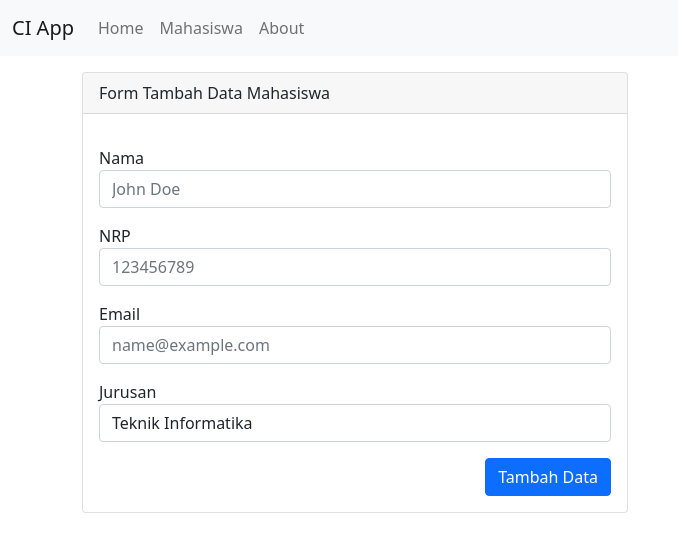
After one commit to akmalariq/CI3_hrms, a CodeIgniter app: page /github_CI3_hrms/index.php/mahasiswa/tambah in a window 1280 px wide. The commit adds this page. Shown: the top 552 px of the page, without its empty margins (0-678 px from the left). Run offline with CodeIgniter, Linux system fonts and the light colour scheme.

Commit message:
add tambah dan hapus mahasiswa

```diff
--- a/application/config/autoload.php
+++ b/application/config/autoload.php
@@ -58,7 +58,7 @@ $autoload['packages'] = array();
 |
 |	$autoload['libraries'] = array('user_agent' => 'ua');
 */
-$autoload['libraries'] = array('database');
+$autoload['libraries'] = array('database', 'session');
 
 /*
 | -------------------------------------------------------------------
--- a/application/controllers/Mahasiswa.php
+++ b/application/controllers/Mahasiswa.php
@@ -13,8 +13,9 @@ class Mahasiswa extends CI_Controller {
     {
         parent::__construct();
         $this->load->model('Mahasiswa_model');
+        $this-> load->library('form_validation');
+    }
 
-    }
     public function index()
     {
         // kalo mau ambil database per function
@@ -27,4 +28,33 @@ class Mahasiswa extends CI_Controller {
         $this->load->view('mahasiswa/index', $data);
         $this->load->view('templates/footer');
     }
+
+    public function tambah()
+    {
+        $data['judul'] = 'Form Tambah Data Mahasiswa';
+
+        $this->form_validation->set_rules('nama','Nama', 'required');
+        $this->form_validation->set_rules('nrp','NRP', 'required|numeric');
+        $this->form_validation->set_rules('email','Email', 'required|valid_email');
+
+        if ($this->form_validation->run() == FALSE)
+        {
+                $this->load->view('templates/header', $data);
+                $this->load->view('mahasiswa/tambah');
+                $this->load->view('templates/footer');
+        }
+        else
+        {
+                $this->Mahasiswa_model->tambahDataMahasiswa();
+                $this->session->set_flashdata('flash', 'ditambahkan');
+                redirect('mahasiswa');
+        }
+    }
+
+    public function hapus($id)
+    {
+        $this->Mahasiswa_model->hapusDataMahasiswa($id);
+        $this->session->set_flashdata('flash', 'dihapus');
+        redirect('mahasiswa');
+    }
 }
--- a/application/models/Mahasiswa_model.php
+++ b/application/models/Mahasiswa_model.php
@@ -9,4 +9,22 @@ class Mahasiswa_model extends CI_model {
         // Chaining
         return $this->db->get('mahasiswa')->result_array();
     }
+
+    public function tambahDataMahasiswa()
+    {
+        $data = [
+            "nama" => $this->input->post('nama', true),
+            "nrp" => $this->input->post('nrp', true),
+            "email" => $this->input->post('email', true),
+            "jurusan" => $this->input->post('jurusan', true)
+        ];
+
+        $this->db->insert('mahasiswa', $data);
+    }
+
+    public function hapusDataMahasiswa($id)
+    {
+        $this->db->where('id', $id);
+        $this->db->delete('mahasiswa');
+    }
 }
--- /dev/null
+++ b/application/views/mahasiswa/tambah.php
@@ -0,0 +1,49 @@
+<div class="container">
+    <div class="row mt-3">
+        <div class="col-md-6">
+            <div class="card">
+            <div class="card-header">
+                Form Tambah Data Mahasiswa
+            </div>
+            <div class="card-body">
+                <?php if( validation_errors() ) : ?>
+                    <div class="alert alert-danger" role="alert">
+                        <?= validation_errors(); ?>
+                    </div>
+                <?php endif; ?>
+                <form action="" method='post'>
+                    <div class="form-group mt-3">
+                        <label for="nama">Nama</label>
+                        <input type="text" class="form-control" id="nama" name="nama" placeholder="John Doe">
+                    </div>
+                    <div class="form-group mt-3">
+                        <label for="nrp">NRP</label>
+                        <input type="text" class="form-control" id="nrp" name="nrp" placeholder="123456789">
+                    </div>
+                    <div class="form-group mt-3">
+                        <label for="email">Email</label>
+                        <input type="text" class="form-control" id="email" name="email" placeholder="name@example.com">
+                    </div>
+                    <div class="form-group mt-3">
+                        <label for="jurusan">Jurusan</label>
+                        <select class="form-control" id="jurusan" name='jurusan'>
+
+                        <!-- supaya dinamis bikin tabel jurusan di database -->
+                        <option value="Teknik Informatika">Teknik Informatika</option>
+                        <option value="Teknik Industri">Teknik Industri</option>
+                        <option value="Teknik Pangan">Teknik Pangan</option>
+                        <option value="Teknik Mesin">Teknik Mesin</option>
+                        <option value="Teknik Planologi">Teknik Planologi</option>
+                        <option value="Teknik Lingkungan">Teknik Lingkungan</option>
+                        </select>
+
+                        <button type='submit' name='tambah' class='btn btn-primary float-end mt-3'>Tambah Data</button>
+                    </div>
+                </form>
+
+            </div>
+            </div>
+
+        </div>
+    </div>
+</div>
```
Also changed, not shown: application/views/mahasiswa/index.php (+25 -2 lines).
